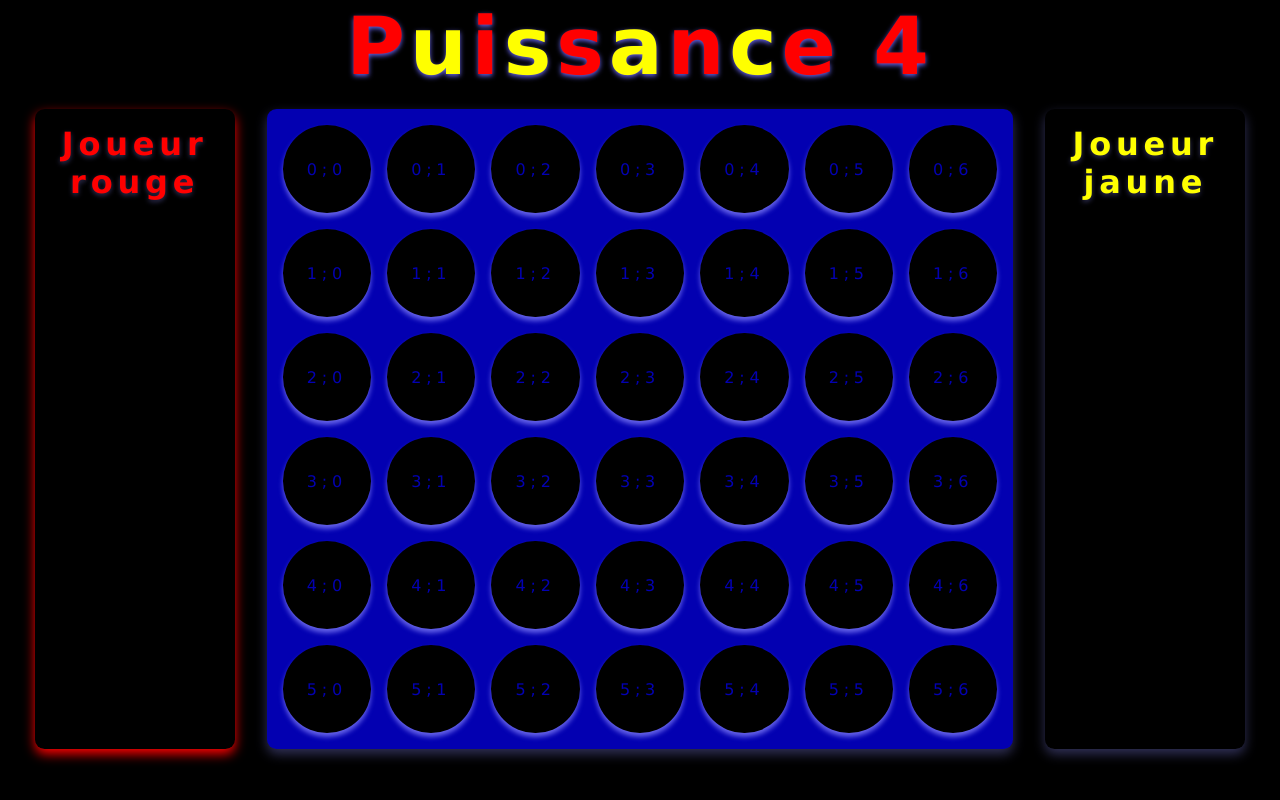
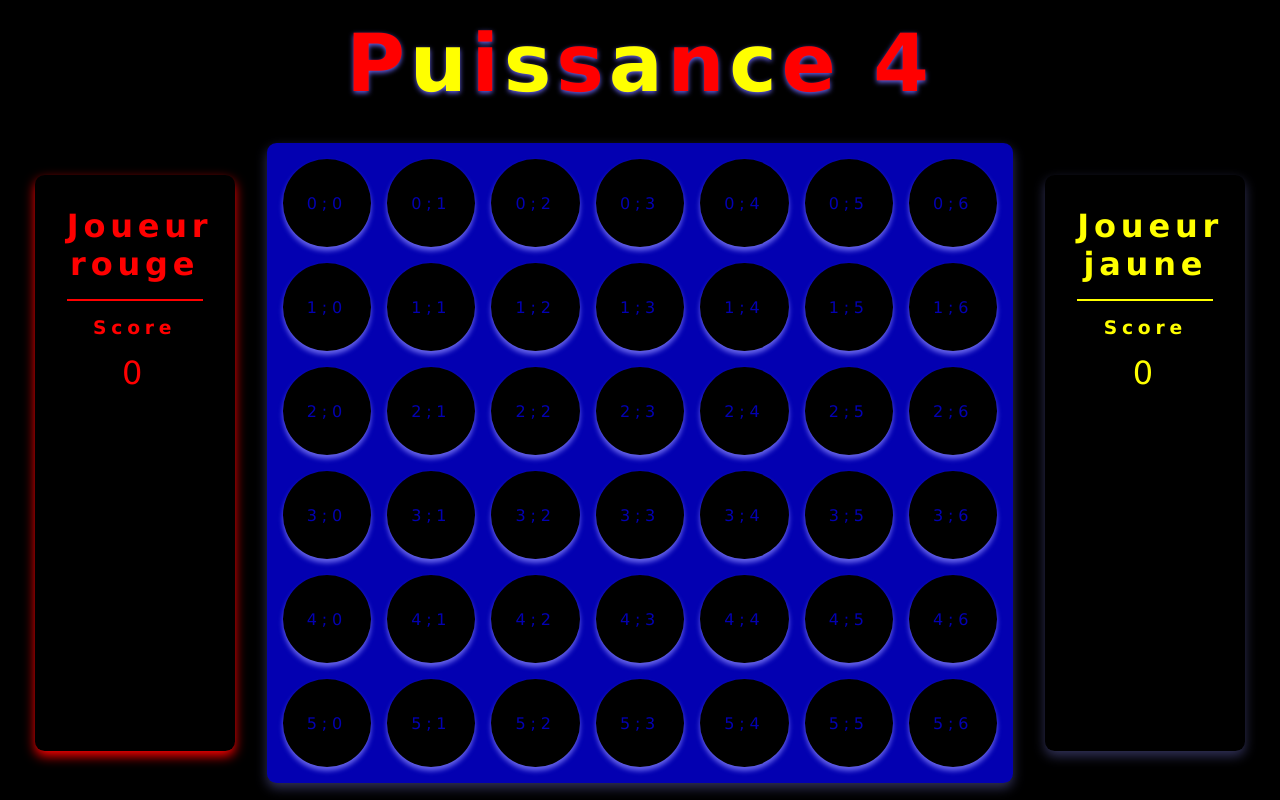
Before and after one commit to flex-57/CDA_2409_FG, a PHP site: page / in a window 1280 px wide. Run offline with PHP 8.4, Linux system fonts and the light colour scheme.

Commit message:
correction bug gagnant + score

```diff
--- a/Javascript/puissance4/assets/script.js
+++ b/Javascript/puissance4/assets/script.js
@@ -1,7 +1,10 @@
 const h1 = document.querySelector('h1')
 const board = document.querySelector('#board')
+const playerBox = document.querySelector('.player-box')
 const player1Box = document.querySelector('#player1-box')
 const player2Box = document.querySelector('#player2-box')
+const player1Score = document.querySelector('#player1-box .score')
+const player2Score = document.querySelector('#player2-box .score')
 const btnRestart = document.querySelector('button')
 
 const player1 = 'red'
@@ -17,12 +20,14 @@ letters.forEach((letter, i) => {
     h1.append(span)
 })
 
-let matrix = []
+let scoreStorage = localStorage.getItem('score')
 
-board.style.display = 'grid'
-btnRestart.style.display = 'none'
+const score = {
+    player1: 0,
+    player2: 0,
+}
 
-matrix = [...Array(6)].map(() => Array(7).fill(''))
+let matrix = [...Array(6)].map(() => Array(7).fill(''))
 let currentPlayer = player1
 
 matrix.forEach((row, x) => {
@@ -52,8 +57,20 @@ matrix.forEach((row, x) => {
                     board.style.display = 'none'
                     btnRestart.style.display = 'block'
 
+                    if(currentPlayer === player1) {
+                        score.player1++
+                        player1Score.textContent = score.player1
+                        player1Box.style.scale = 1.2
+                        player2Box.style.scale = .8
+                    }
+                    else {
+                        score.player2++
+                        player2Score.textContent = score.player2
+                        player1Box.style.scale = .8
+                        player2Box.style.scale = 1.2
+                    }
+                    localStorage.setItem('score', JSON.stringify(score))
                     currentPlayer = currentPlayer === player1 ? player2 : player1
-                    addBorderCurrentPlayerBox()
                 }
                 currentPlayer = currentPlayer === player1 ? player2 : player1
                 addBorderCurrentPlayerBox()
@@ -71,11 +88,11 @@ const checkDirection = (x, y, dx, dy, player) => {
 
             if (nx >= 0 && nx < 6 && ny >= 0 && ny < 7 && matrix[nx][ny] === player) {
                 count++
-                if (count >= 4) return true
             }
+            else i = 4
         }
     }
-    return false
+    return count >= 4
 }
 
 const checkVictory = (x, y) => {
@@ -96,5 +113,19 @@ const addBorderCurrentPlayerBox = () => {
 addBorderCurrentPlayerBox()
 
 btnRestart.addEventListener('click', () => {
-    location.reload()
+
+    matrix = [...Array(6)].map(() => Array(7).fill(''))
+
+    document.querySelectorAll('.cell').forEach(cell => {
+        cell.style.background = 'black'
+    })
+
+    board.style.display = 'grid'
+    btnRestart.style.display = 'none'
+
+    player1Box.style.scale = 1
+    player2Box.style.scale = 1
+
+    currentPlayer = player1
+    addBorderCurrentPlayerBox()
 })
--- a/Javascript/puissance4/assets/style.css
+++ b/Javascript/puissance4/assets/style.css
@@ -2,7 +2,8 @@
     --color1: #0300b1;
     --color2: #6562e9;
     --color3: #313158;
-    --color4: #3a3a3a;
+    --color4: #272727;
+    --radius: .6rem;
 }
 
 * {
@@ -20,6 +21,7 @@ body {
     display: flex;
     flex-direction: column;
     align-items: center;
+    justify-content: space-evenly;
     gap: 1rem;
 }
 
@@ -40,19 +42,44 @@ section {
 
 .player-box {
     width: 25vh;
-    padding: 1rem;
+    margin: 2rem 0;
+    padding: 2rem;
     text-align: center;
-    border-radius: .6rem;
-    text-shadow: 0 2px 5px var(--color3);
+    border-radius: var(--radius);
+    display: flex;
+    flex-direction: column;
+    gap: 1rem;
     transition: all .5s;
+
+    h2 {
+        padding-bottom: 1rem;
+    }
+
+    h3 {
+        padding-bottom: 1rem;
+    }
+
+
 }
 
 #player1-box {
     color: red;
+
+    h2 {
+        border-bottom: 2px solid red;
+    }
 }
 
 #player2-box {
     color: yellow;
+
+    h2 {
+        border-bottom: 2px solid yellow;
+    }
+}
+
+.score {
+    font-size: 2rem;
 }
 
 #board {
@@ -64,7 +91,7 @@ section {
     gap: 1rem;
     padding: 1rem;
     background: var(--color1);
-    border-radius: .6rem;
+    border-radius: var(--radius);
     box-shadow: 0 5px 12px var(--color3);
 }
 
@@ -84,8 +111,9 @@ button {
     display: none;
     padding: .6rem 1rem;
     border: none;
-    border-radius: .4rem;
+    border-radius: var(--radius);
     background: var(--color4);
     box-shadow: 0 1px 3px var(--color3);
     color: #fff;
+    margin-top: 1rem;
 }
--- a/Javascript/puissance4/index.html
+++ b/Javascript/puissance4/index.html
@@ -12,10 +12,18 @@
     <section>
         <div id="player1-box" class="player-box">
             <h2>Joueur rouge</h2>
+            <div>
+                <h3>Score</h3>
+                <p class="score">0</p>
+            </div>
         </div>
         <div id="board"></div>
         <div id="player2-box" class="player-box">
             <h2>Joueur jaune</h2>
+            <div>
+                <h3>Score</h3>
+                <p class="score">0</p>
+            </div>
         </div>
     </section>
     <button type="submit">Rejouer</button>
```
